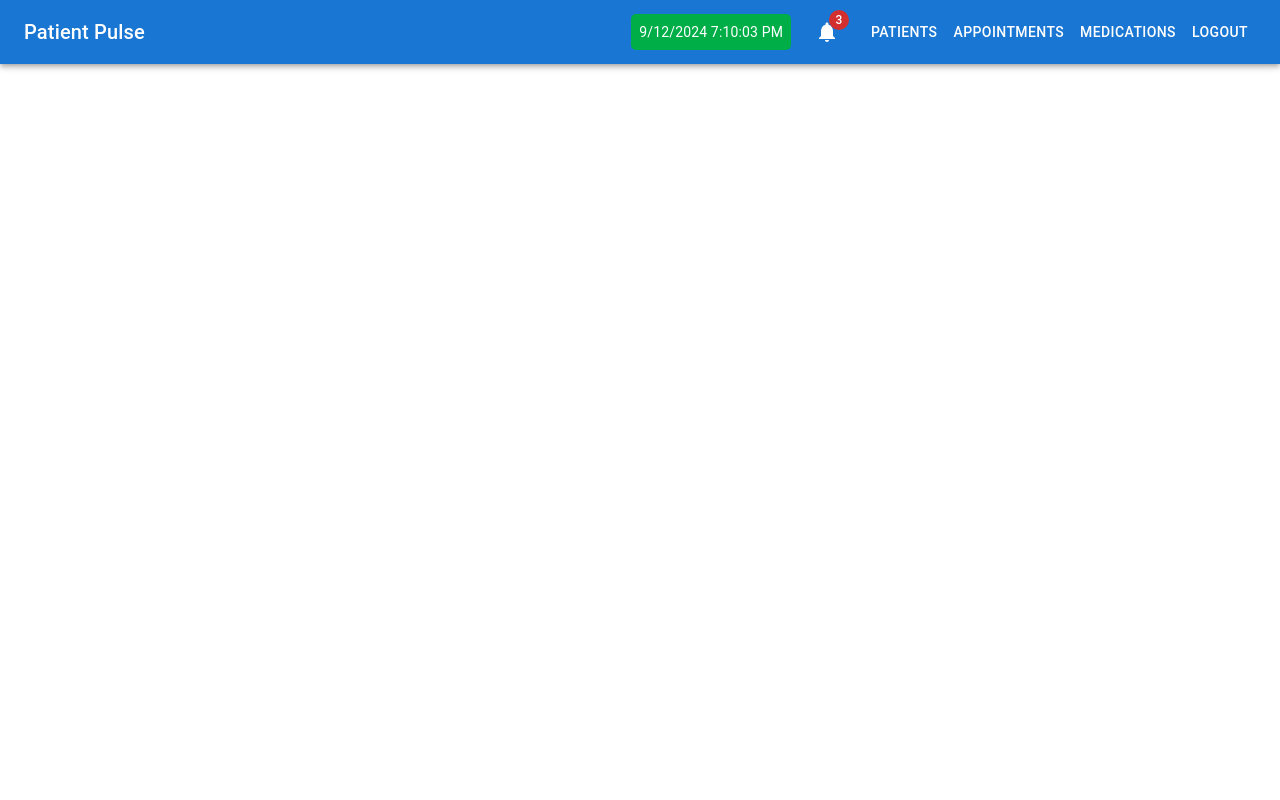
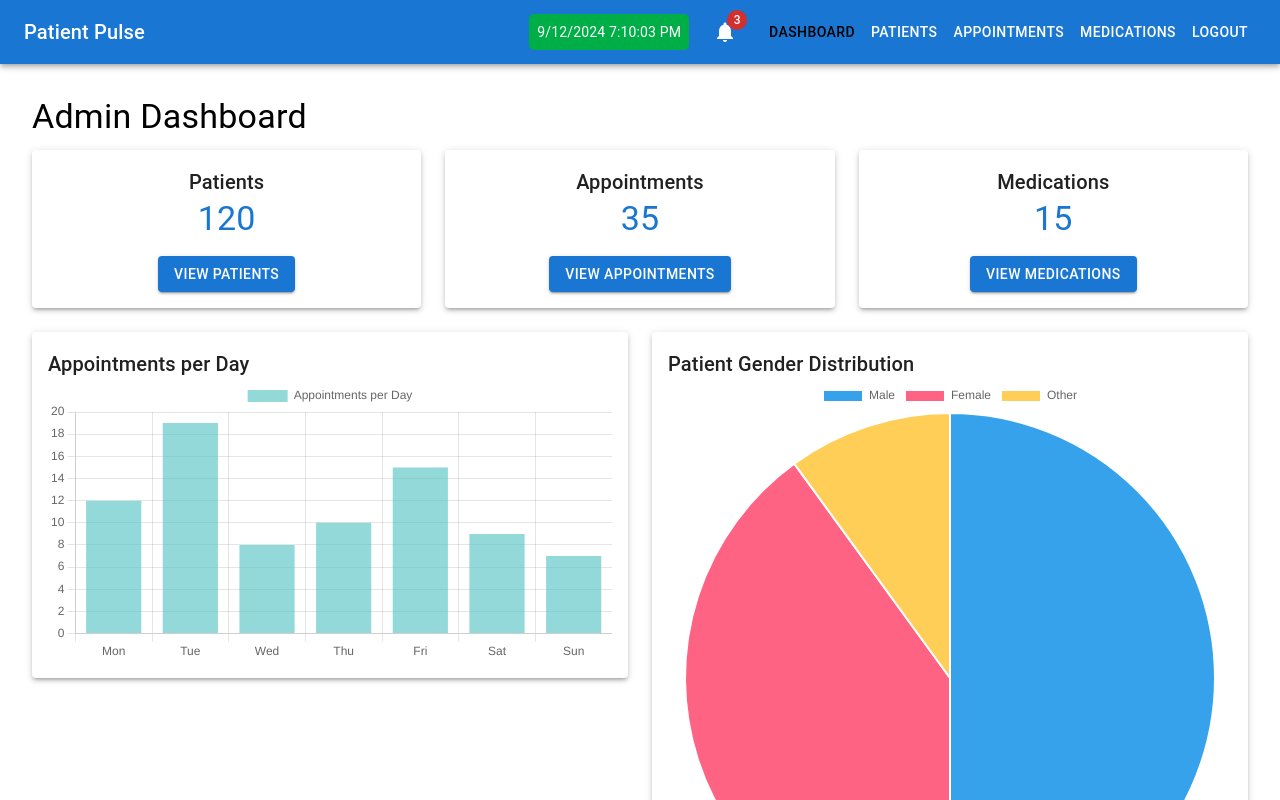
Before and after one commit to ANRDSGit/Admin_PP, a React (Create React App) app in the folder front/: page /home in a window 1280 px wide. Shown: the top 800 px of the page. Built offline with nearby package versions, Linux system fonts and the light colour scheme; sample sign-in values are in the browser's storage.

Commit message:
Refactor navigation to use '/home' instead of '/appointments'

```diff
--- a/front/src/components/AdminLogin.js
+++ b/front/src/components/AdminLogin.js
@@ -28,7 +28,7 @@ const AdminLogin = () => {
   useEffect(() => {
     const token = localStorage.getItem('token');
     if (token) {
-      navigate('/appointments');
+      navigate('/home');
     }
   }, [navigate]);
 
@@ -36,7 +36,7 @@ const AdminLogin = () => {
     axios.post(`${apiBaseUrl}/admin/login`, { username, password })
       .then((response) => {
         localStorage.setItem('token', response.data.token);
-        navigate('/appointments');
+        navigate('/home');
         window.location.reload();
       })
       .catch((err) => {
--- a/front/src/components/AppRoutes.js
+++ b/front/src/components/AppRoutes.js
@@ -5,6 +5,7 @@ import Appointments from './Appointments';
 import Medication from './Medications';
 import AdminLogin from './AdminLogin';
 import Loading from './Loading';  // Import the Loading component
+import Home from './home';  // Import the Loading component
 
 const AppRoutes = ({ isAuthenticated }) => {
   const [pageLoading, setPageLoading] = useState(false); // Add loading state for page transitions
@@ -29,6 +30,7 @@ const AppRoutes = ({ isAuthenticated }) => {
       <Route path="/patients" element={isAuthenticated ? <Patients /> : <Navigate to="/login" replace />} />
       <Route path="/appointments" element={isAuthenticated ? <Appointments /> : <Navigate to="/login" replace />} />
       <Route path="/medications" element={isAuthenticated ? <Medication /> : <Navigate to="/login" replace />} />
+      <Route path="/home" element={isAuthenticated ? <Home /> : <Navigate to="/login" replace />} />
       <Route path="/" element={<Navigate to={isAuthenticated ? "/appointments" : "/login"} replace />} />
     </Routes>
   );
--- a/front/src/components/Navbar.js
+++ b/front/src/components/Navbar.js
@@ -61,6 +61,15 @@ const NavigationBar = ({ isAuthenticated, onLogout }) => {
     <List>
       {isAuthenticated ? (
         <>
+          <ListItem
+            button
+            component={Link}
+            to="/home"
+            onClick={toggleDrawer(false)}
+            style={location.pathname === '/home' ? { backgroundColor: '#f0f0f0' } : {}}
+          >
+            <ListItemText primary="Home" />
+          </ListItem>
           <ListItem
             button
             component={Link}
@@ -185,6 +194,9 @@ const NavigationBar = ({ isAuthenticated, onLogout }) => {
 
             {isAuthenticated ? (
               <>
+                <Button color="inherit" component={Link} to="/home" style={getLinkStyle('/home')}>
+                  Dashboard
+                </Button>
                 <Button color="inherit" component={Link} to="/patients" style={getLinkStyle('/patients')}>
                   Patients
                 </Button>
--- a/front/src/components/home.js
+++ b/front/src/components/home.js
@@ -1,4 +1,5 @@
 import React from 'react';
+import { useNavigate } from 'react-router-dom';
 import { Grid, Paper, Typography, Box, Button, List, ListItem, ListItemText } from '@mui/material';
 import { Bar, Pie } from 'react-chartjs-2'; // Import Bar and Pie charts
 import { Link } from 'react-router-dom';
@@ -8,6 +9,7 @@ import { Chart as ChartJS, CategoryScale, LinearScale, BarElement, Title, ArcEle
 ChartJS.register(CategoryScale, LinearScale, BarElement, Title, ArcElement, Tooltip, Legend);
 
 const Home = () => {
+  const navigate = useNavigate();
   // Sample data for the Bar chart
   const appointmentData = {
     labels: ['Mon', 'Tue', 'Wed', 'Thu', 'Fri', 'Sat', 'Sun'],
@@ -43,7 +45,7 @@ const Home = () => {
     <Box sx={{ padding: '2rem' }}>
       <Typography variant="h4" gutterBottom>
         Admin Dashboard
-      </Typography>y
+      </Typography>
 
 
       <Grid container spacing={3}>
```
